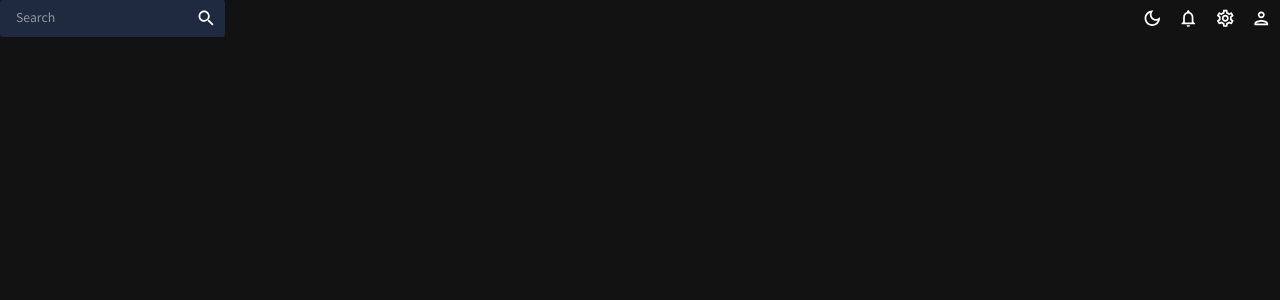
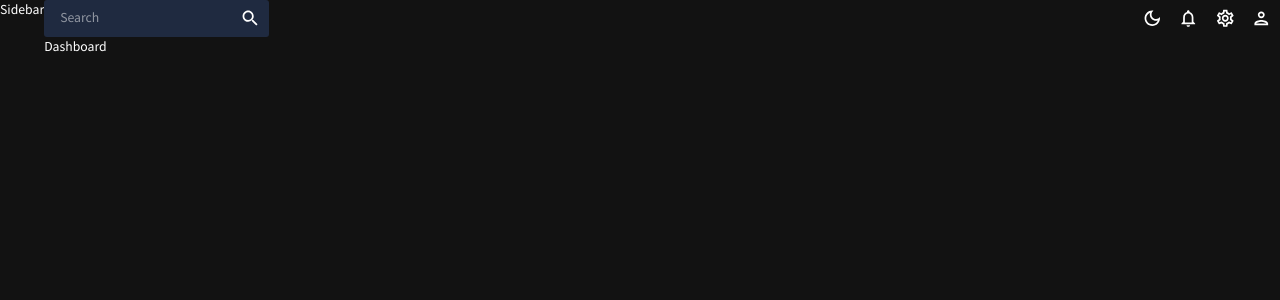
Before and after one commit to zzyhar/Dashboard-App, a React (Create React App) app: page / in a window 1280 px wide. Shown: the top 300 px of the page. Built offline with nearby package versions, Linux system fonts and the light colour scheme.

Commit message:
Router SetUp

```diff
--- a/src/App.js
+++ b/src/App.js
@@ -1,6 +1,19 @@
 import { ColorModeContext, useMode } from "./theme";
 import { CssBaseline, ThemeProvider } from "@mui/material";
+import { Routes, Route } from "react-router-dom";
 import Topbar from "./scenes/global/Topbar";
+import Sidebar from "./scenes/global/Sidebar";
+import Dashboard from "./scenes/dashboard";
+// import Team from "./scenes/team";
+// import Contacts from "./scenes/contacts";
+// import Invoices from "./scenes/invoices";
+// import Bar from "./scenes/bar";
+// import Form from "./scenes/form";
+// import Line from "./scenes/line";
+// import Pie from "./scenes/pie";
+// import FAQ from "./scenes/faq";
+// import Geography from "./scenes/geography";
+// import Calendar from "./scenes/calendar";
 
 function App() {
   const [theme, colorMode] = useMode();
@@ -9,7 +22,23 @@ function App() {
       <ThemeProvider theme={theme}>
         <CssBaseline />
         <div className="app">
-          <main className="content">{<Topbar />}</main>
+          <Sidebar />
+          <main className="content">
+            <Topbar />
+            <Routes>
+              <Route path="/" element={<Dashboard />} />
+              {/* <Route path="/team" element={<Team />} /> */}
+              {/* <Route path="/contacts" element={<Contacts />} /> */}
+              {/* <Route path="/invoices" element={<Invoices />} /> */}
+              {/* <Route path="/form" element={<Form />} /> */}
+              {/* <Route path="/bar" element={<Bar />} /> */}
+              {/* <Route path="/pie" element={<Pie />} /> */}
+              {/* <Route path="/line" element={<Line />} /> */}
+              {/* <Route path="/faq" element={<FAQ />} /> */}
+              {/* <Route path="/geography" element={<Geography />} /> */}
+              {/* <Route path="/calendar" element={<Calendar />} /> */}
+            </Routes>
+          </main>
         </div>
       </ThemeProvider>
     </ColorModeContext.Provider>
--- a/src/scenes/global/Sidebar.jsx
+++ b/src/scenes/global/Sidebar.jsx
@@ -1,3 +1,5 @@
+import { useState } from "react";
+import { useProSidebar, Menu, MenuItem } from "react-pro-sidebar";
 const Sidebar = () => {
   return <div>Sidebar</div>;
 };
```
Also changed, not shown: 1 other file (tests, documents, lock files or other folders).
